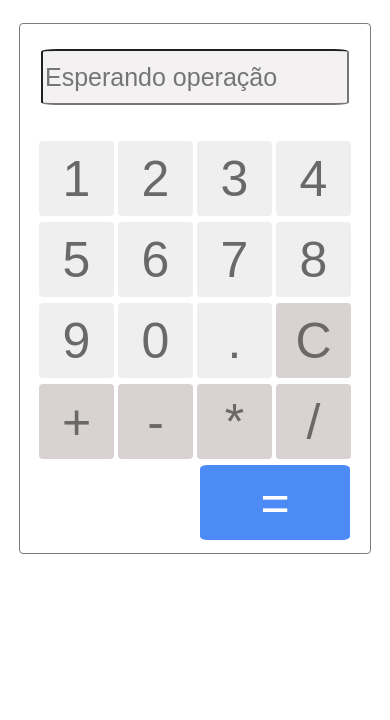
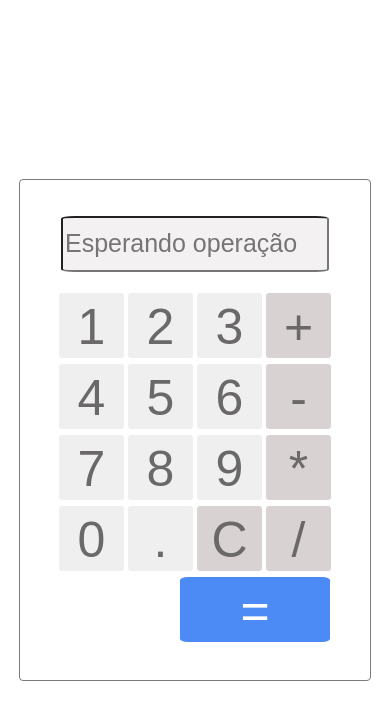
Before and after one commit to IgorGato/Projetos-Web, a plain HTML site: page Calculadora Simples/index.html in a window 390 px wide. Drawn offline with Linux system fonts and the light colour scheme.

Commit message:
ajustando responsividade

```diff
--- a/Calculadora Simples/index.html
+++ b/Calculadora Simples/index.html
@@ -8,7 +8,7 @@
     <title>Document</title>
 </head>
 <body>
-
+    <div class="corpo">
         <div class="corpo-calculadora">
             <input type="text" id="resultado"  placeholder="Esperando operação">
             <br>
@@ -16,32 +16,35 @@
                 <input type="button"  value="1" onclick="soma1()">
                 <input type="button"  value="2" onclick="soma2()">
                 <input type="button"  value="3" onclick="soma3()">
-            <input type="button"  value="4" onclick="soma4()">
+                <input type="button" class="operacao" value="+" onclick="adicao()">
+
             </div>
             <div class="linha">
-
+                <input type="button"  value="4" onclick="soma4()">
                 <input type="button" value="5" onclick="soma5()">
                 <input type="button" value="6" onclick="soma6()">
+                <input type="button" class="operacao" value="-" onclick="subtracao()">
+
+            </div>
+            <div class="linha">
                 <input type="button" value="7" onclick="soma7()">
                 <input type="button" value="8" onclick="soma8()">
+                <input type="button" value="9" onclick="soma9()">
+                <input type="button" class="operacao" value="*" onclick="multiplicacao()">
+
             </div>
-        <div class="linha">
-
-            <input type="button" value="9" onclick="soma9()">
+            <div class="linha" >
                 <input type="button" value="0" onclick="soma0()">
                 <input type="button" value="." onclick="ponto()">
                 <input type="button" class="operacao" value="C" onclick="apagar()">
-        </div>
-        <div class="linha" >
-            <input type="button" class="operacao" value="+" onclick="adicao()">
-            <input type="button" class="operacao" value="-" onclick="subtracao()">
-            <input type="button" class="operacao" value="*" onclick="multiplicacao()">
                 <input type="button" class="operacao" value="/" onclick="divisao()">
             </div>
             <div class="linha">
                 <input type="button" value="=" class="resultado" style="width: 150px"  onclick="resultado()">
             </div>
         </div>
+    </div>
+
 
 
 
--- a/Calculadora Simples/style.css
+++ b/Calculadora Simples/style.css
@@ -18,7 +18,6 @@ input[type=button]{
     background-color: #4c8bf5;
     left: 80px;
     color: white;
-
 }
 
 input{
@@ -49,7 +48,7 @@ input[type=text]{
 
 
 .corpo-calculadora{
-    height: 100%;
+    height: 500px;
     width: 350px;
     display: flex;
     flex-direction: column;
@@ -66,8 +65,30 @@ body{
     justify-content: center;
 }
 
-div{
-    position: relative;
-    top: 15px;
+.corpo{
+    height: 100vh;
+    width: 100%;
+    display: flex;
+    justify-content: center;
+    align-items: center;
+}
 
+@media screen and (max-width: 640px){
+    input[type=button]{
+        height: 65px;
+        width: 65px;
+        padding: 5px;
+        border: none;
+        margin: 3px 0;
+        cursor: pointer;
+        font-size: 50px;
+        transition: .3s ease;
+    }
+
+    input[type=text]{
+        width: 260px;
+    }
+    .resultado{
+        left: 60px;
+    }
 }
```
Also changed, not shown: 1 other file. Lines whose indentation alone changed are shown as unchanged.
